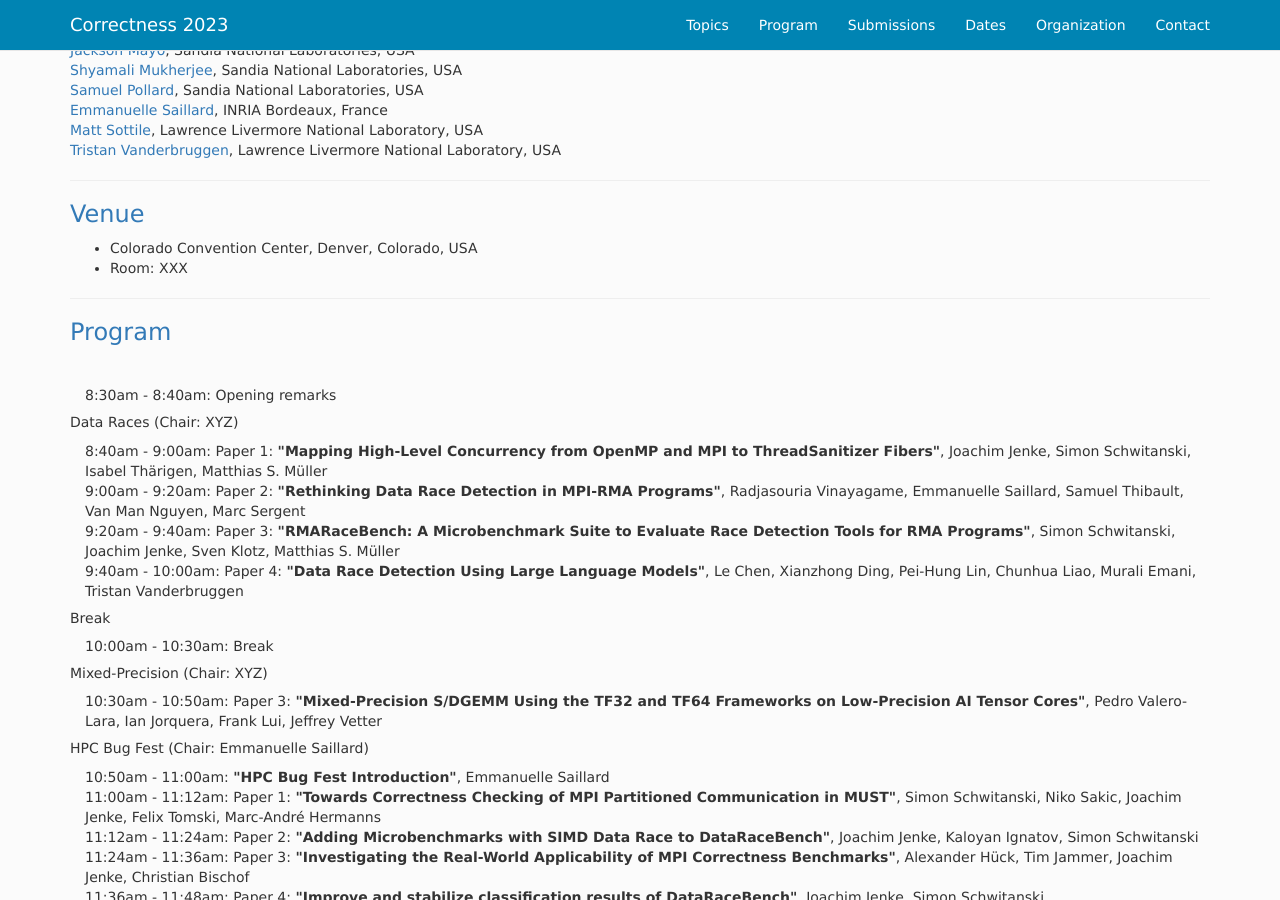
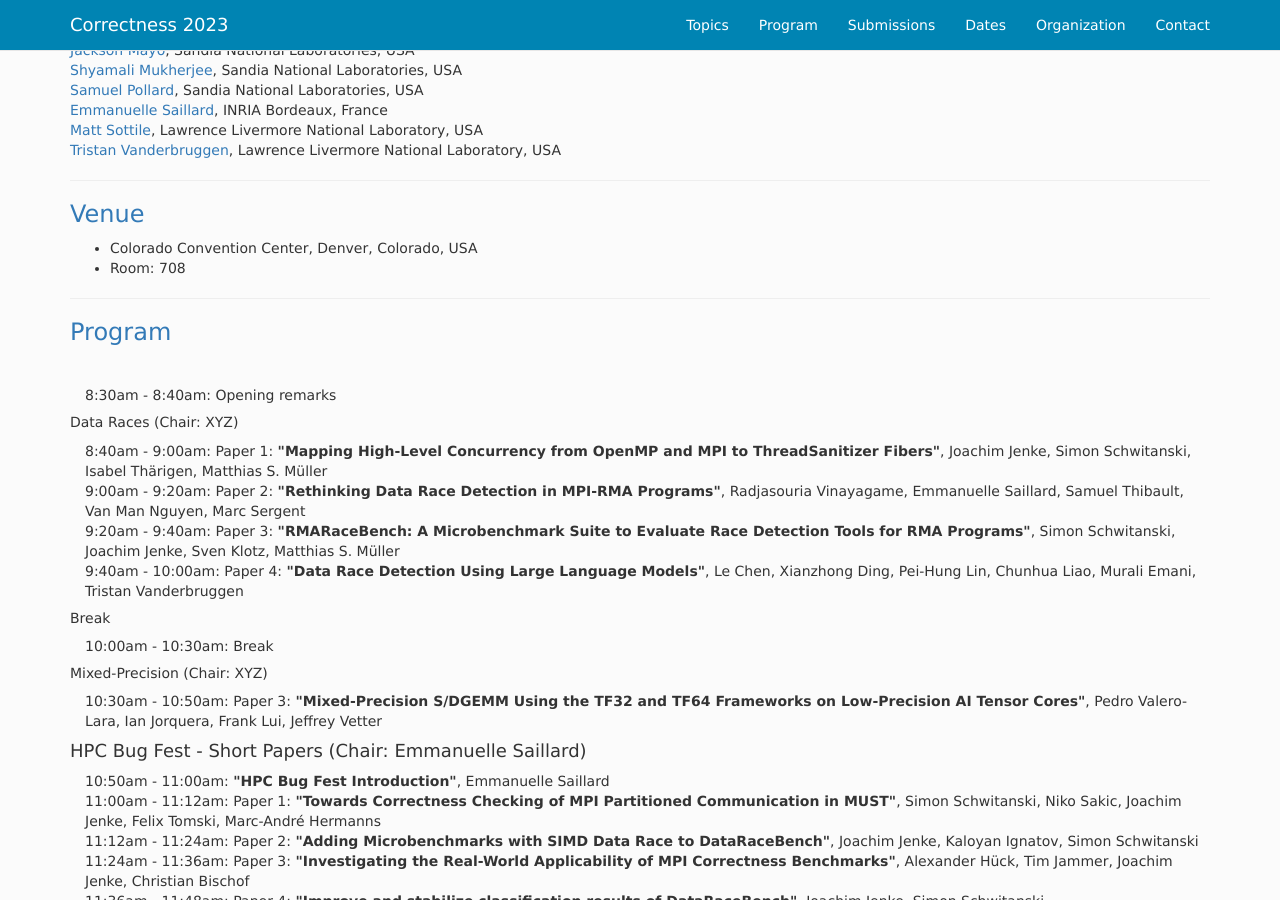
Before and after one commit to correctness-workshop/2023, a Jekyll site: the page built from index.md, in a window 1280 px wide and 900 px high, scrolled down 2739 px. Built offline with Jekyll 4.4.1, drawn with Linux system fonts in a browser that asks for light colours; nearby versions of some CDN libraries; the list of posts is cut into pages by our own code.

Commit message:
Update index.md

```diff
--- a/index.md
+++ b/index.md
@@ -142,7 +142,7 @@ All time zones are AOE.
 ### <a class="anchor" name="venue">Venue</a>
 
 - Colorado Convention Center, Denver, Colorado, USA
-- Room: XXX
+- Room: 708
 
 ---
 ### <a class="anchor" name="program">Program</a>
@@ -176,7 +176,7 @@ All time zones are AOE.
 <tr><td width="15">  </td> <td>10:30am - 10:50am:  Paper 3: <b>"Mixed-Precision S/DGEMM Using the TF32 and TF64 Frameworks on Low-Precision AI Tensor Cores"</b>, Pedro Valero-Lara, Ian Jorquera, Frank Lui, Jeffrey Vetter </td> </tr>
 </table>
 
-##### HPC Bug Fest (Chair: Emmanuelle Saillard)
+#### HPC Bug Fest - Short Papers (Chair: Emmanuelle Saillard)
 <table>
 <tr><td width="15">  </td> <td>10:50am - 11:00am:  <b>"HPC Bug Fest Introduction"</b>, Emmanuelle Saillard </td> </tr>
 
```
